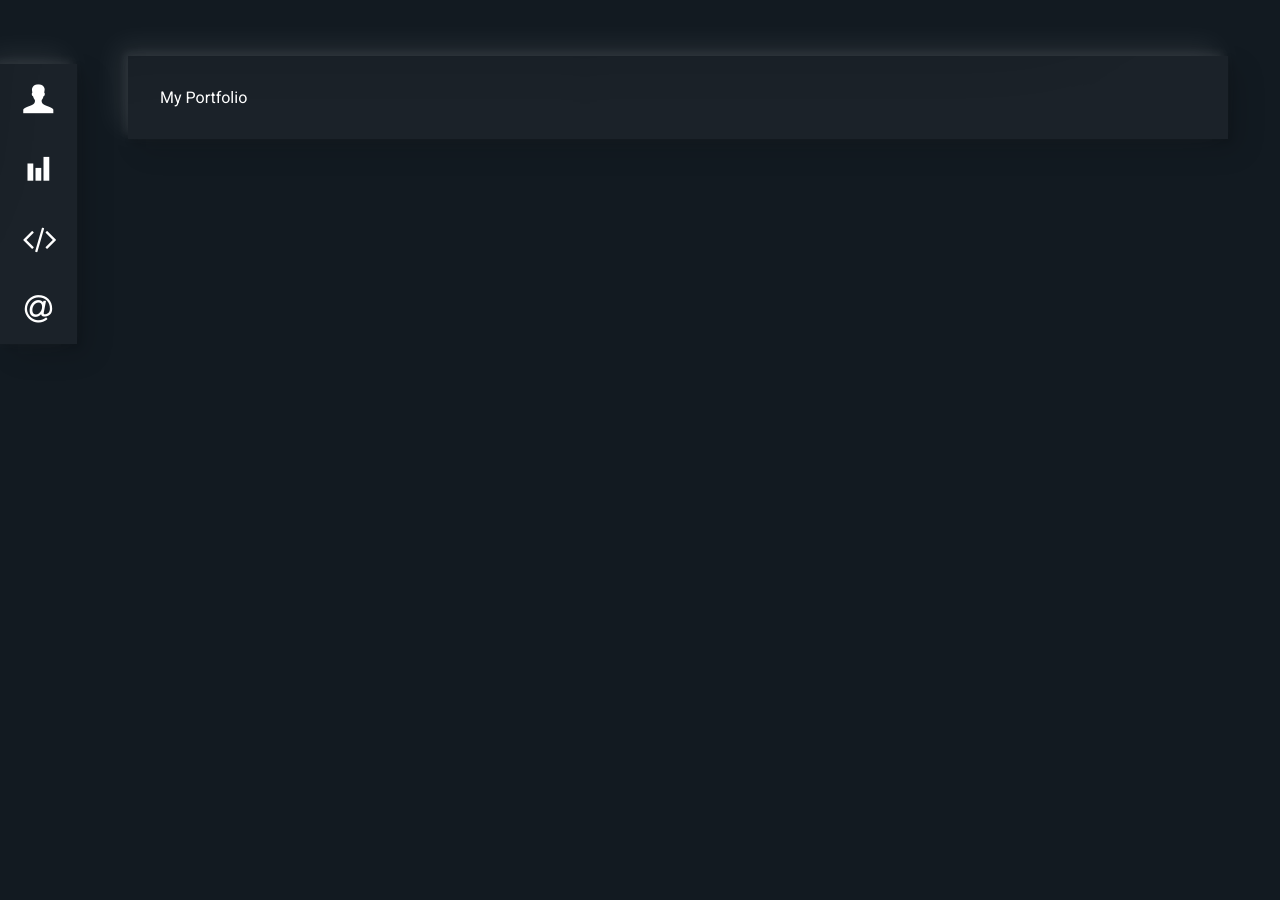
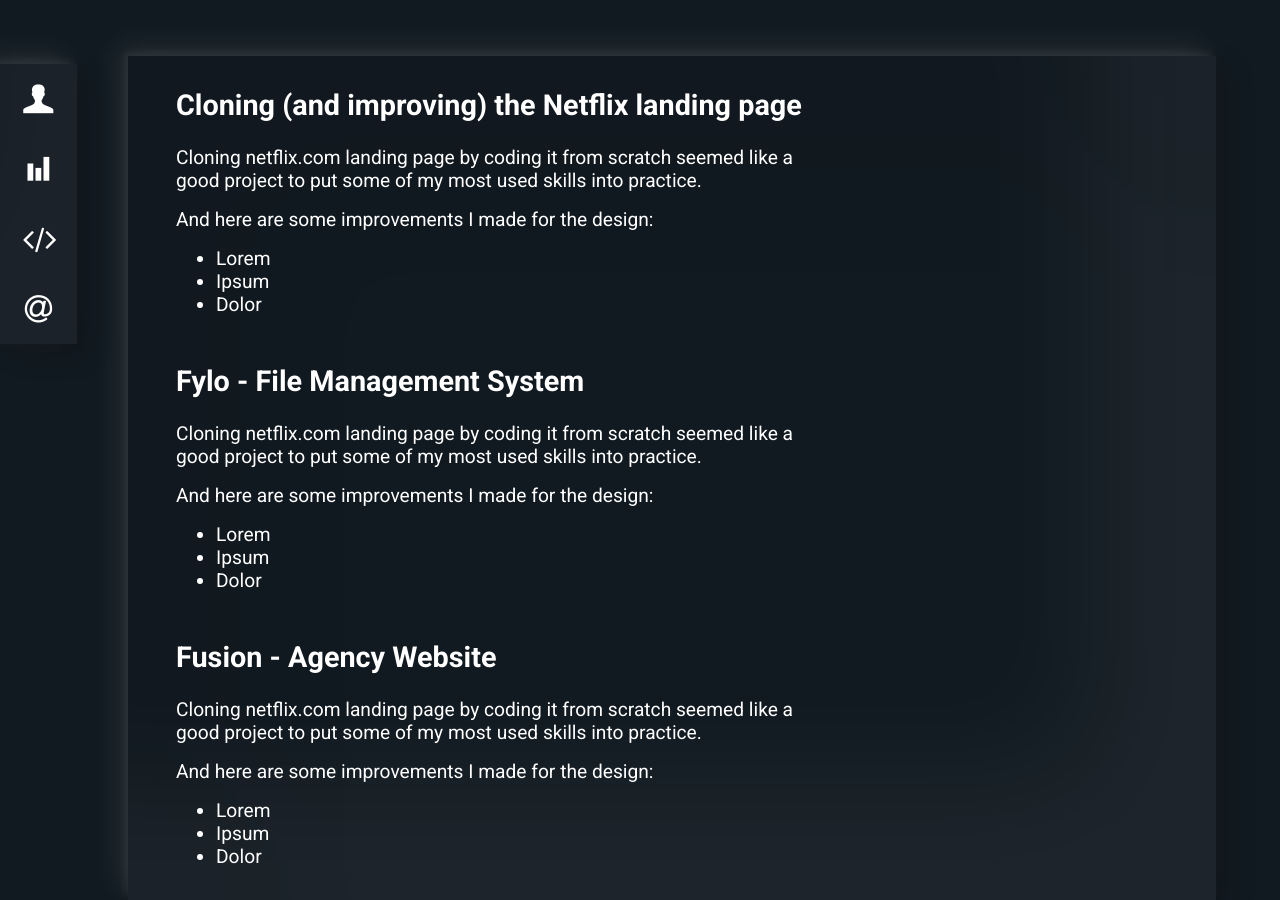
Before and after one commit to Mosaab-Emam/personal-website-source-code, a Nuxt app: page /portfolio in a window 1280 px wide. Before the commit the page ends 800 px from the top, so only its background shows below. Built offline with nearby package versions, Linux system fonts and the light colour scheme.

Commit message:
Progress with projects and skills sections

```diff
--- a/components/Skillbox.vue
+++ b/components/Skillbox.vue
@@ -1,6 +1,6 @@
 <template>
   <div class="skill-box">
-    <h2>{{ header }}</h2>
+    <h2 class="has-bullet">{{ header }}</h2>
     <p v-if="speciality">
       Especially familiar with <span class="cyan-dark">{{ speciality }}</span>
     </p>
@@ -31,17 +31,6 @@
   position: relative;
 }
 
-.skill-box h2:before {
-  content: "";
-  position: absolute;
-  top: calc(50% - 0.25rem);
-  left: -1rem;
-  width: 0.5rem;
-  height: 0.5rem;
-  background: var(--cyan-dark);
-  border-radius: 50%;
-}
-
 .skill-box p {
   font-weight: 500;
   margin-top: 0.5rem;
--- a/layouts/default.vue
+++ b/layouts/default.vue
@@ -28,16 +28,27 @@
   color: var(--cyan-light);
 }
 
+.has-bullet {
+  position: relative;
+}
+
+.has-bullet:before {
+  content: "";
+  position: absolute;
+  top: 50%;
+  transform: translateY(-50%);
+  left: -1rem;
+  width: 0.5rem;
+  height: 0.5rem;
+  background: var(--cyan-dark);
+  border-radius: 50%;
+}
+
 *,
 *:before,
 *:after {
   box-sizing: border-box;
   margin: 0;
-}
-
-a {
-  color: inherit;
-  text-decoration: none;
 }
 
 body {
@@ -47,15 +58,25 @@
   font-family: "Roboto", sans-serif;
 }
 
+a {
+  color: inherit;
+  text-decoration: none;
+}
+
+p {
+  margin-bottom: 1rem;
+}
+
 .view {
   display: flex;
 }
 
 .container {
-  width: 1100px;
   position: absolute;
   top: 3.5rem;
   left: 8rem;
+  right: 4rem;
+  margin-bottom: 3.5rem;
   padding: 2rem;
 }
 </style>
--- a/pages/portfolio.vue
+++ b/pages/portfolio.vue
@@ -1,5 +1,78 @@
 <template>
-  <div>
-    My Portfolio
+  <div class="projects">
+    <div class="project">
+      <h2 class="has-bullet">
+        Cloning (and improving) the Netflix landing page
+      </h2>
+      <p>
+        Cloning netflix.com landing page by coding it from scratch seemed like a
+        good project to put some of my most used skills into practice.
+      </p>
+      <p>And here are some improvements I made for the design:</p>
+      <ul>
+        <li class="cyan-dark"><span>Lorem</span></li>
+        <li class="cyan-dark"><span>Ipsum</span></li>
+        <li class="cyan-dark"><span>Dolor</span></li>
+      </ul>
+    </div>
+    <div class="project">
+      <h2 class="has-bullet">
+        Fylo - File Management System
+      </h2>
+      <p>
+        Cloning netflix.com landing page by coding it from scratch seemed like a
+        good project to put some of my most used skills into practice.
+      </p>
+      <p>And here are some improvements I made for the design:</p>
+      <ul>
+        <li class="cyan-dark"><span>Lorem</span></li>
+        <li class="cyan-dark"><span>Ipsum</span></li>
+        <li class="cyan-dark"><span>Dolor</span></li>
+      </ul>
+    </div>
+    <div class="project">
+      <h2 class="has-bullet">
+        Fusion - Agency Website
+      </h2>
+      <p>
+        Cloning netflix.com landing page by coding it from scratch seemed like a
+        good project to put some of my most used skills into practice.
+      </p>
+      <p>And here are some improvements I made for the design:</p>
+      <ul>
+        <li class="cyan-dark"><span>Lorem</span></li>
+        <li class="cyan-dark"><span>Ipsum</span></li>
+        <li class="cyan-dark"><span>Dolor</span></li>
+      </ul>
+    </div>
   </div>
 </template>
+
+<script>
+export default {}
+</script>
+
+<style>
+.project {
+  font-size: 1.2rem;
+  margin-bottom: 3rem;
+  padding-left: 1rem;
+}
+
+.project:last-of-type {
+  margin-bottom: 0;
+}
+
+.project h2 {
+  margin-bottom: 1.5rem;
+}
+
+.project p,
+.project ul {
+  width: 65%;
+}
+
+.project li span {
+  color: white;
+}
+</style>
--- a/pages/skills.vue
+++ b/pages/skills.vue
@@ -1,6 +1,6 @@
 <template>
   <div class="skills">
-    <h2 class="main-header cyan-dark neomorphic">Front End Skills:</h2>
+    <h2 class="main-header cyan-dark">Front End Skills:</h2>
     <Skillbox
       v-for="skill in frontSkills"
       :key="skill.header"
@@ -8,14 +8,14 @@
       :speciality="skill.speciality"
     />
     <div class="divider"></div>
-    <h2 class="main-header cyan-dark neomorphic">Back End Skills</h2>
+    <h2 class="main-header cyan-dark">Back End Skills</h2>
     <Skillbox
       v-for="skill in backSkills"
       :key="skill.header"
       :header="skill.header"
     />
     <div class="divider"></div>
-    <h2 class="main-header cyan-dark neomorphic">Related Skills</h2>
+    <h2 class="main-header cyan-dark">Related Skills</h2>
     <Skillbox
       v-for="skill in relSkills"
       :key="skill.header"
@@ -23,7 +23,7 @@
       :speciality="skill.speciality"
     />
     <div class="divider"></div>
-    <h2 class="main-header cyan-dark neomorphic">Soft Skills</h2>
+    <h2 class="main-header cyan-dark">Soft Skills</h2>
     <Skillbox
       v-for="skill in softSkills"
       :key="skill.header"
@@ -117,11 +117,7 @@
 <style>
 .skills .main-header {
   font-size: 2rem;
-  margin-top: 1rem;
-  margin-bottom: 3rem;
-  padding: 0.5rem 2rem;
-  text-align: center;
-  max-width: fit-content;
+  margin-bottom: 2rem;
 }
 
 .skills .divider {
```
Also changed, not shown: components/Project.vue (added, +25 -0 lines).
